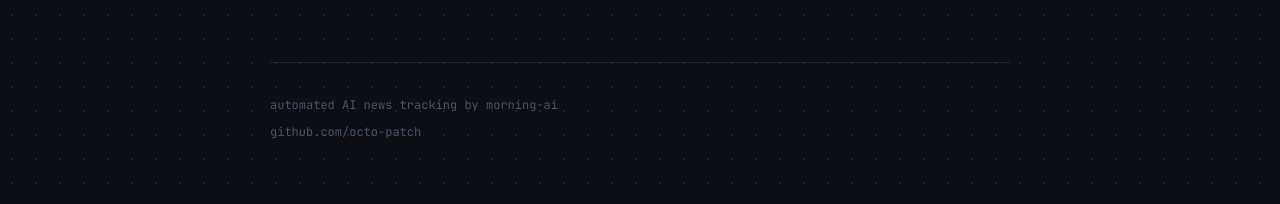
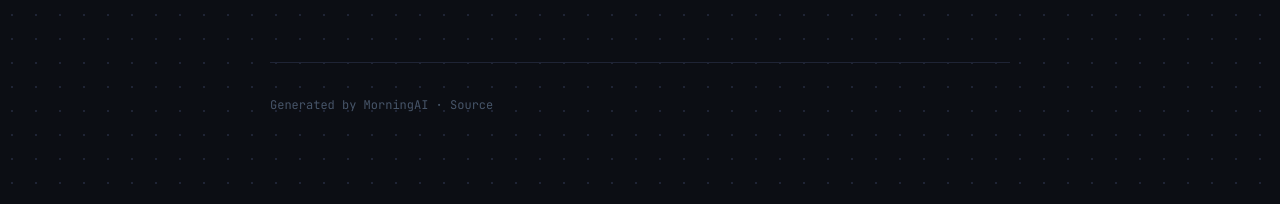
Before and after one commit to octo-patch/morning-ai-daily, a Jekyll site: the page built from index.md, in a window 1280 px wide. Shown: the part 1245-1449 px from the top of the page. Built offline with Jekyll 4.4.1, drawn with Linux system fonts in a browser that asks for light colours.

Commit message:
Simplify README and update footer style

```diff
--- a/_layouts/default.html
+++ b/_layouts/default.html
@@ -25,8 +25,7 @@
   </main>
 
   <footer>
-    <p>automated AI news tracking by morning-ai</p>
-    <a href="https://github.com/octo-patch">github.com/octo-patch</a>
+    <p>Generated by <a href="https://github.com/octo-patch/MorningAI">MorningAI</a> &middot; <a href="https://github.com/octo-patch/morning-ai-daily">Source</a></p>
   </footer>
 </body>
 </html>
--- a/_layouts/report.html
+++ b/_layouts/report.html
@@ -34,8 +34,7 @@
   </main>
 
   <footer>
-    <p>automated AI news tracking by morning-ai</p>
-    <a href="https://github.com/octo-patch">github.com/octo-patch</a>
+    <p>Generated by <a href="https://github.com/octo-patch/MorningAI">MorningAI</a> &middot; <a href="https://github.com/octo-patch/morning-ai-daily">Source</a></p>
   </footer>
 </body>
 </html>
--- a/assets/css/style.css
+++ b/assets/css/style.css
@@ -529,7 +529,7 @@ footer {
 footer p {
   font-size: 0.75rem;
   color: var(--text-dim);
-  margin-bottom: 0.25rem;
+  margin: 0;
 }
 
 footer a {
```
Also changed, not shown: README.md.
